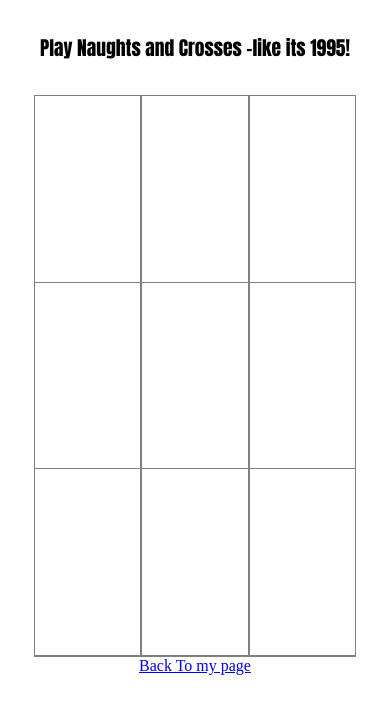
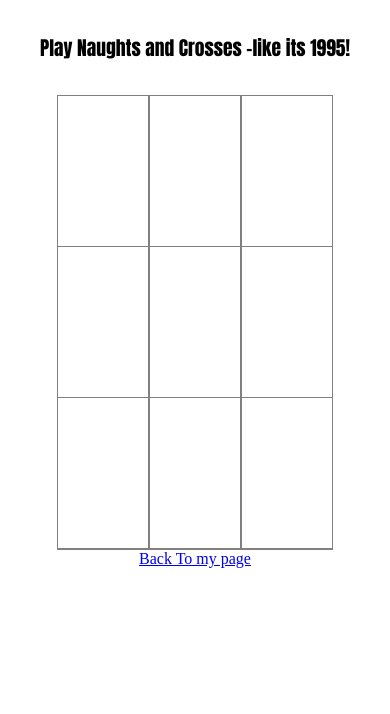
Before and after one commit to lookoutIsWatchinYou/lookoutIsWatchinYou.github.io, a plain HTML site: page tictactoe/tictactoe.html in a window 390 px wide. Drawn offline with Linux system fonts and the light colour scheme.

Commit message:
finished

```diff
--- a/tictactoe/style.css
+++ b/tictactoe/style.css
@@ -1,8 +1,8 @@
 .columnBlock {
   border-bottom: 1px solid gray;
- width:20vh;
+ width:20vw;
     display: flex;
-    height:10vh;
+    height:10vw;
     align-items: center;
     justify-content: center;
   }
@@ -38,12 +38,17 @@ height: 100%;
     font-size:5vh;
 }
 
+@media only screen and (max-width: 370px) {
+  .columnBlock {
+      width:90px;
+      height:150px;
 
-
+  }
+}
 @media only screen and (max-width: 450px) {
   .columnBlock {
-      width:12.5vh;
-      height:22vh;
+    width:90px;
+      height:150px;
 
   }
 }
```
